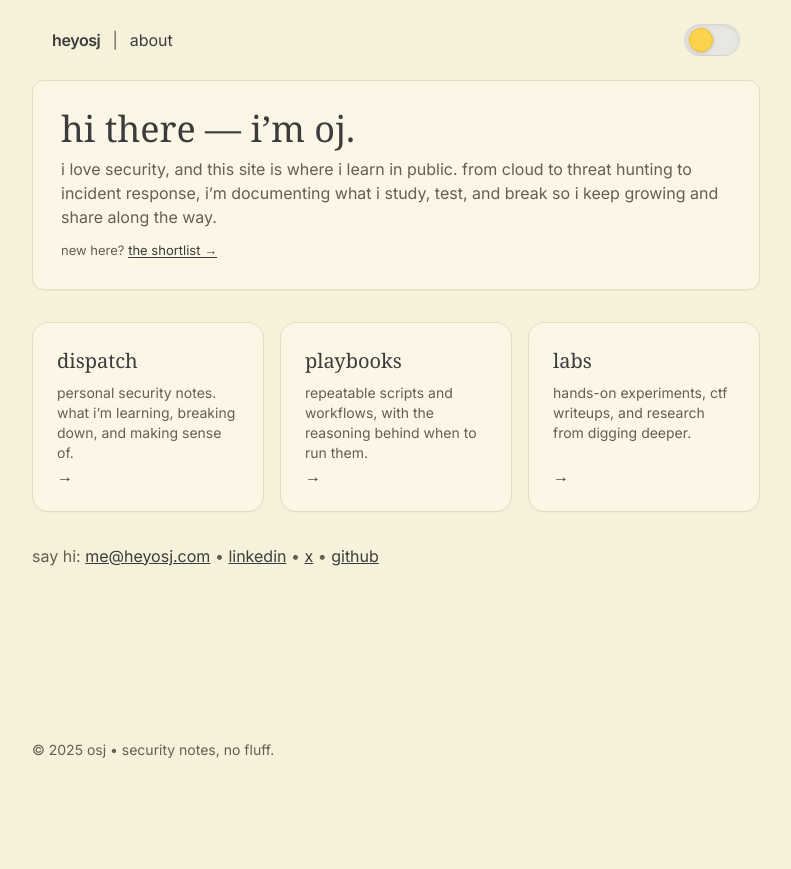
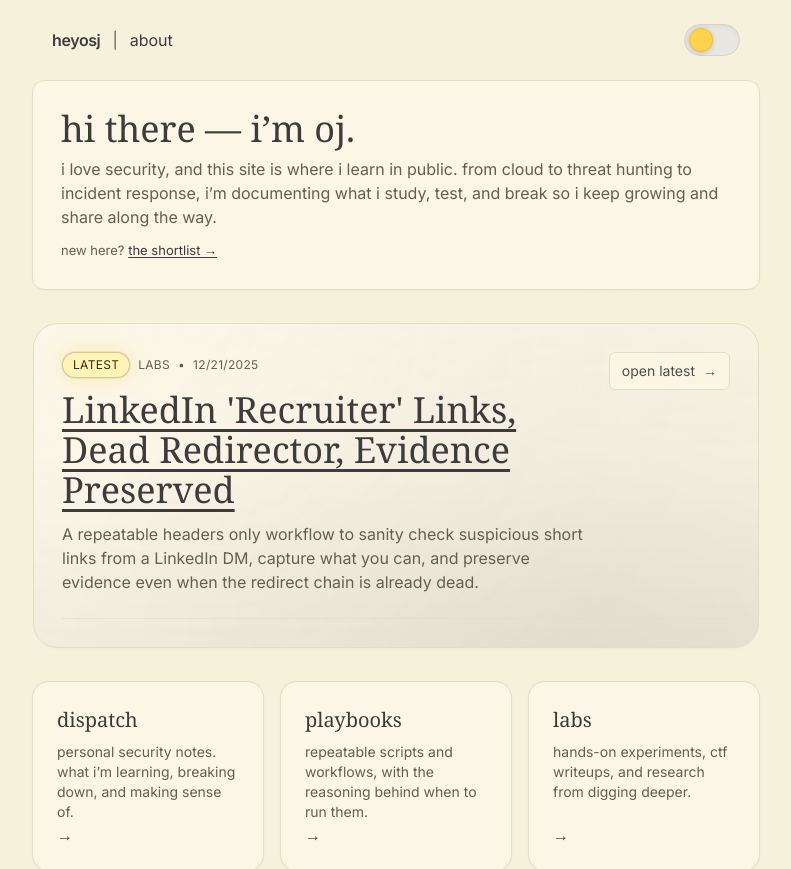
Before and after one commit to heyosj/heyosj-portfolio, a Next.js app: page / in a window 1280 px wide. Shown: the top 869 px of the page, without its empty margins (244-1035 px from the left). Before the commit the page ends 800 px from the top, so only its background shows below. Built offline with nearby package versions, Linux system fonts and the light colour scheme; no server answers.

Commit message:
added latest section to homepage

```diff
--- a/app/(home)/page.tsx
+++ b/app/(home)/page.tsx
@@ -1,10 +1,16 @@
 // app/(home)/page.tsx
 import Link from "next/link";
 import MailLink from "@/components/MailLink";
+import { getAllLabs } from "@/lib/labs";
 
 export const metadata = { title: "home" };
+export const runtime = "nodejs";
+export const revalidate = 0;
 
-export default function Home() {
+export default async function Home() {
+  const labs = await getAllLabs();
+  const latestLab = labs?.[0];
+
   return (
     <section className="space-y-8">
       <div className="card p-6 md:p-7">
@@ -22,7 +28,16 @@ export default function Home() {
         </p>
       </div>
 
-      {/* section cards */}
+      {latestLab ? (
+        <LatestSpotlight
+          kind="labs"
+          title={latestLab.title}
+          summary={latestLab.summary}
+          date={latestLab.date}
+          href={`/labs/${latestLab.slug}`}
+        />
+      ) : null}
+
       <div className="grid gap-4 md:grid-cols-3 items-stretch">
         <HomeCard
           href="/dispatch"
@@ -42,8 +57,7 @@ export default function Home() {
       </div>
 
       <p className="muted">
-        say hi: <MailLink />{" "}
-        •{" "}
+        say hi: <MailLink /> •{" "}
         <a
           className="underline"
           href="https://www.linkedin.com/in/heyosj"
@@ -65,15 +79,125 @@ export default function Home() {
   );
 }
 
-function HomeCard({
+function LatestSpotlight({
+  kind,
+  title,
+  summary,
+  date,
   href,
-  title,
-  blurb,
 }: {
+  kind: "labs" | "dispatch" | "playbooks";
+  title: string;
+  summary?: string;
+  date: string;
   href: string;
-  title: string;
-  blurb: string;
 }) {
+  return (
+    <Link href={href} className="block" aria-label={`open latest ${kind}: ${title}`} prefetch>
+      <div className="relative">
+        {/* subtle aura */}
+        <div
+          aria-hidden
+          className="pointer-events-none absolute -inset-2 rounded-[28px] blur-2xl opacity-30 transition hover:opacity-45"
+          style={{
+            background:
+              "radial-gradient(900px circle at 18% 10%, rgba(255,255,255,0.08), transparent 55%), radial-gradient(900px circle at 82% 35%, rgba(255,255,255,0.05), transparent 55%)",
+          }}
+        />
+
+        {/* border wrapper */}
+        <div
+          className="relative rounded-[26px] p-[1px] transition hover:-translate-y-[1px]"
+          style={{
+            background:
+              "linear-gradient(135deg, rgba(255,255,255,0.14), rgba(255,255,255,0.06) 35%, rgba(255,255,255,0.12))",
+          }}
+        >
+          <div className="card relative overflow-hidden rounded-[25px] p-6 md:p-7">
+            {/* vignette / glass */}
+            <div
+              aria-hidden
+              className="pointer-events-none absolute inset-0 opacity-70"
+              style={{
+                background:
+                  "radial-gradient(900px circle at 22% 0%, rgba(255,255,255,0.09), transparent 58%), radial-gradient(900px circle at 78% 120%, rgba(0,0,0,0.10), transparent 60%), linear-gradient(to bottom, rgba(255,255,255,0.03), transparent 40%, rgba(0,0,0,0.06))",
+              }}
+            />
+
+            {/* scanlines (subtle + thicker spacing) */}
+            <div
+              aria-hidden
+              className="pointer-events-none absolute inset-0 opacity-[0.03]"
+              style={{
+                background:
+                  "repeating-linear-gradient(to bottom, rgba(255,255,255,0.55) 0px, rgba(255,255,255,0.55) 1px, transparent 1px, transparent 14px)",
+              }}
+            />
+
+            <div className="relative grid gap-4 md:grid-cols-[1fr_auto] md:items-start">
+              <div>
+                <div className="flex flex-wrap items-center gap-2 text-xs tracking-wide uppercase">
+                  {/* badge: NO hover/transition */}
+                  <span
+                    className="inline-flex items-center rounded-full px-2.5 py-1 border select-none"
+                    style={{
+                      background: "var(--latest-badge-bg)",
+                      color: "var(--latest-badge-fg)",
+                      borderColor: "var(--latest-badge-border)",
+                      boxShadow: `0 0 0 1px rgba(0,0,0,0.06), 0 0px 20px var(--latest-badge-glow)`,
+                      transition: "none",
+                      filter: "none",
+                      opacity: 1,
+                      transform: "none",
+                      mixBlendMode: "normal",
+                      isolation: "isolate",
+                      willChange: "auto",
+                    }}
+                  >
+                    latest
+                  </span>
+
+                  <span className="muted">{kind}</span>
+                  <span className="muted">•</span>
+                  <span className="muted">{new Date(date).toLocaleDateString()}</span>
+                </div>
+
+                <h2 className="font-serif leading-[1.1] text-3xl md:text-4xl mt-3">
+                  <span className="underline underline-offset-[6px] decoration-[var(--border)]/0 hover:decoration-[var(--border)] transition">
+                    {title}
+                  </span>
+                </h2>
+
+                {summary ? <p className="muted mt-3 max-w-prose">{summary}</p> : null}
+              </div>
+
+              {/* affordance only; whole card is clickable */}
+              <div className="flex md:justify-end">
+                <span
+                  className="
+                    inline-flex items-center gap-2 rounded-md
+                    border border-[var(--border)]
+                    bg-[var(--card)]
+                    px-3 py-2 text-sm
+                    w-full justify-center md:w-auto
+                    opacity-90
+                  "
+                  aria-hidden
+                >
+                  open latest <span aria-hidden>→</span>
+                </span>
+              </div>
+            </div>
+
+            <div className="relative mt-6 h-px w-full bg-[var(--border)] opacity-60" />
+          </div>
+        </div>
+      </div>
+    </Link>
+  );
+}
+
+function HomeCard({ href, title, blurb }: { href: string; title: string; blurb: string }) {
   return (
     <Link href={href} className="block h-full group" aria-label={`${title}: ${blurb}`}>
       <div className="card h-full rounded-2xl border p-5 md:p-6 transition hover:-translate-y-[1px] hover:shadow-sm flex flex-col">
--- a/app/globals.css
+++ b/app/globals.css
@@ -14,6 +14,11 @@
   --accent:  #c77d54;
   --accent-600:#a9653e;
   --hover-accent:#f7e8c9;
+    /* light mode */
+  --latest-badge-bg: #fff4b8;      /* soft pastel yellow */
+  --latest-badge-fg: #3b2f00;      /* readable on yellow */
+  --latest-badge-border: rgba(60, 47, 0, 0.22);
+  --latest-badge-glow: rgba(255, 214, 88, 0.35);
 }
 
 html, body { height: 100%; }
@@ -127,6 +132,11 @@ a:hover { color: var(--accent-600); }
   --ink: #d1d1d1;         /* text */
   --subtext: #9a9a9a;
   --accent: #c77d54;      /* keep accent */
+    /* dark mode */
+  --latest-badge-bg: #ffe08a;      /* brighter pastel yellow */
+  --latest-badge-fg: #2b2100;
+  --latest-badge-border: rgba(255, 224, 138, 0.40);
+  --latest-badge-glow: rgba(255, 224, 138, 0.45);
 }
 
 ::selection { background: var(--accent, #c77d54); color: #fff; }
```
Also changed, not shown: lib/featured.ts (added, +57 -0 lines).
